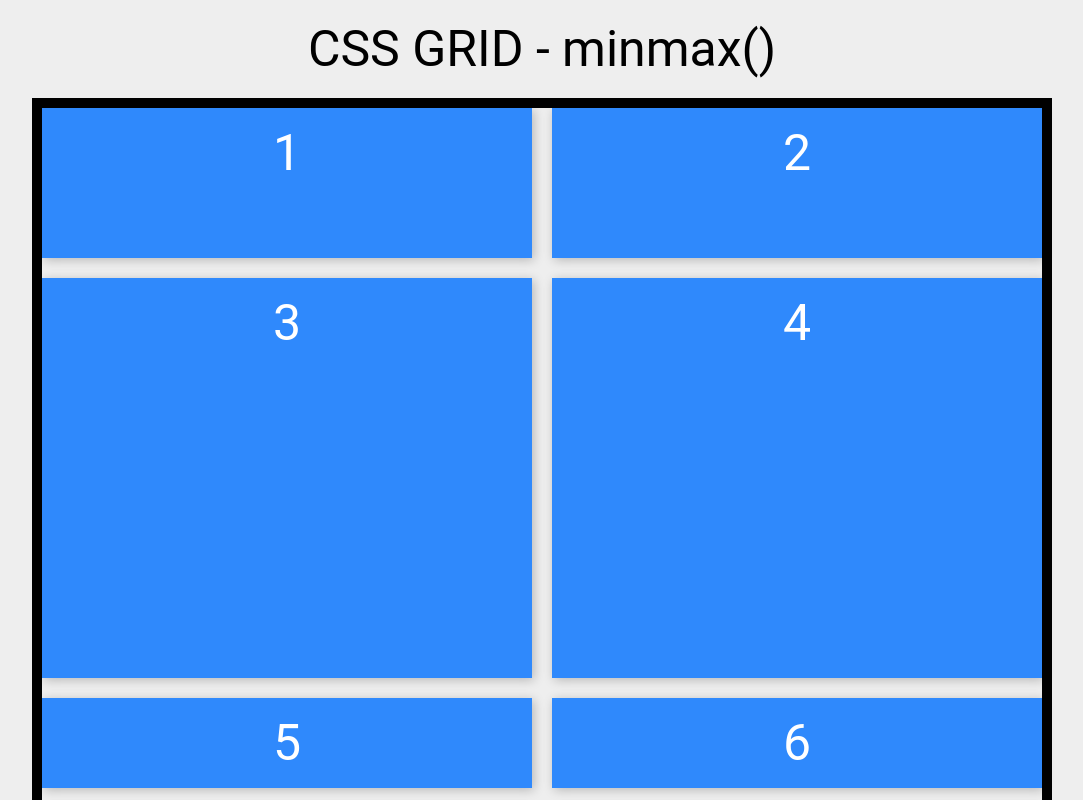
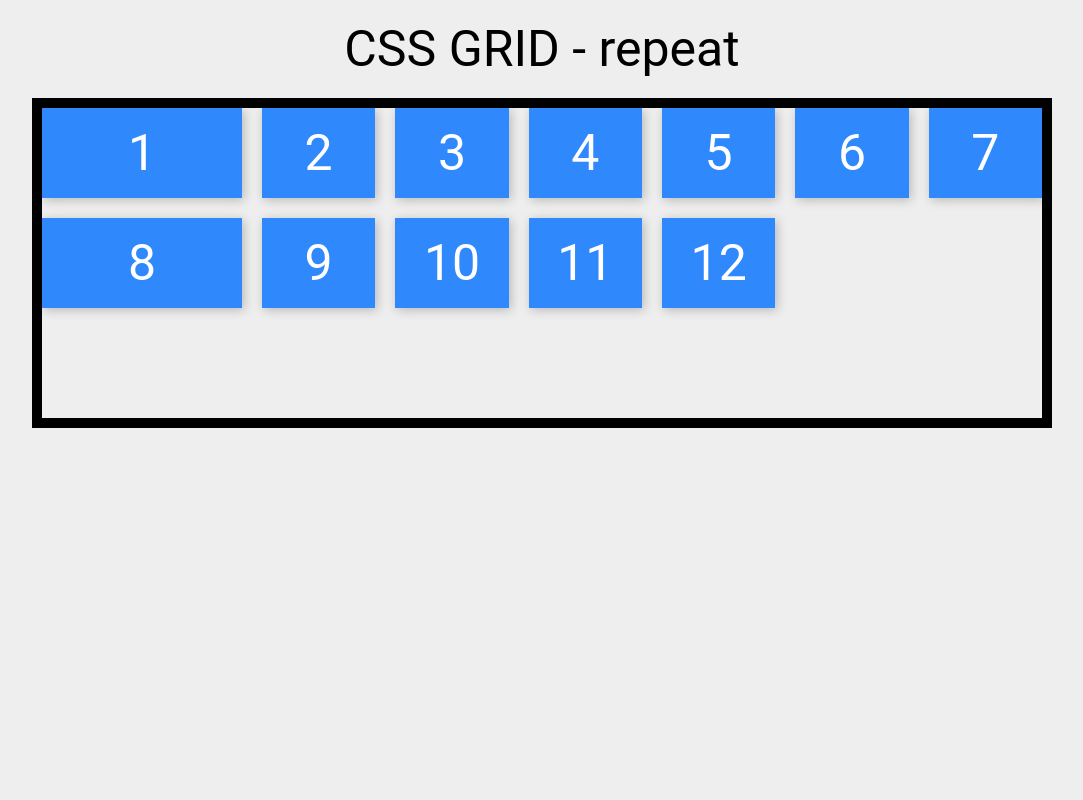
Before and after one commit to DiegoQQ/cssGrid, a plain HTML site: page index.html in a window 1280 px wide. Shown: the top 800 px of the page, without its empty margins (98-1181 px from the left). Drawn offline with Linux system fonts and the light colour scheme.

Commit message:
termino el tercer video

```diff
--- a/grid.css
+++ b/grid.css
@@ -2,9 +2,8 @@
     color: white;
     display: grid;
     grid-gap: 20px;
+    /* facilita repetir el mismo parametro  */
+    grid-template-columns: 200px repeat(6, 1fr);
 
-    /* indica el minimo y maximo de un elemento */
-    grid-template-columns: minmax(300px, 1fr) 1fr;
-
-    grid-template-rows: minmax(150px, auto) 400px;
+    grid-template-rows: repeat(3, 1fr);
 }
--- a/index.html
+++ b/index.html
@@ -10,7 +10,7 @@
 </head>
 <body>
     <div class="header">
-        <p>CSS GRID - minmax()</p>
+        <p>CSS GRID - repeat</p>
     </div>
 
     <div class="contenedor">
```
